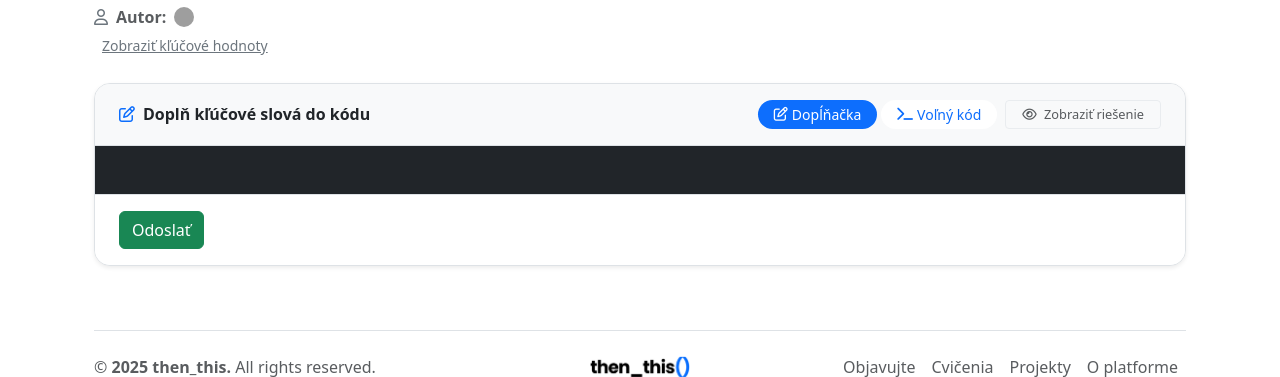
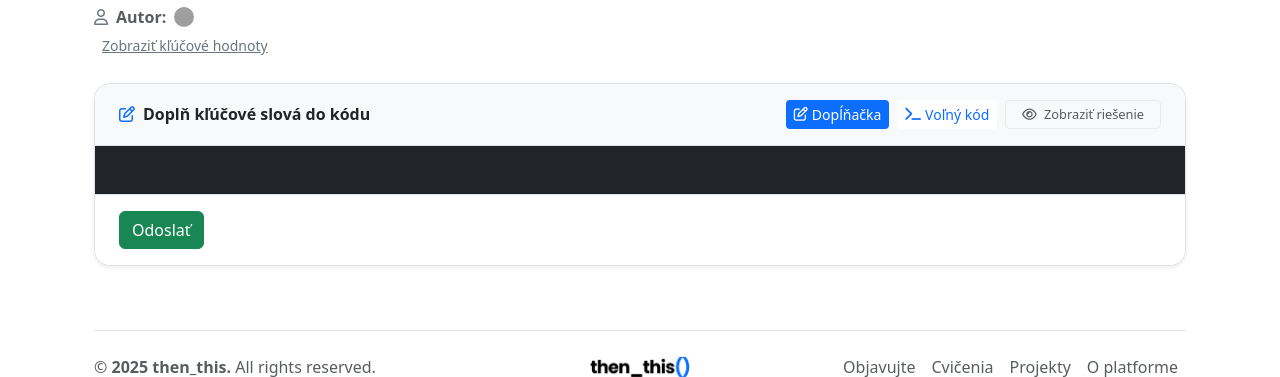
Before and after one commit to andreakollova/platforma-thenthis, a Flask app: template templates/cvicenie.html in a window 1280 px wide. Shown: the part 152-529 px from the top of the page. Run offline with Flask 3, Linux system fonts and the light colour scheme; the template is opened without the code that fills it, so the values that code supplies are empty; grey boxes are pictures that could not be loaded.

Commit message:
Checkpoint 28 - cvicenia updatnute

```diff
--- a/templates/cvicenie.html
+++ b/templates/cvicenie.html
@@ -62,11 +62,15 @@
 
       <!-- Prepínače + tlačidlo -->
       <div class="d-flex align-items-center gap-2 flex-wrap">
-        <div id="modeButtons" class="d-inline-flex gap-1">
-          <button type="button" class="btn btn-sm rounded-pill px-3 py-1 active d-flex align-items-center" data-mode="fill">
+        <div id="modeButtons" class="d-inline-flex gap-2">
+          <button type="button"
+                  class="btn btn-primary btn-sm fw-medium d-flex align-items-center active"
+                  data-mode="fill">
             <i class="fa-regular fa-pen-to-square me-1"></i>Dopĺňačka
           </button>
-          <button type="button" class="btn btn-sm rounded-pill px-3 py-1 d-flex align-items-center" data-mode="free">
+          <button type="button"
+                  class="btn btn-outline-secondary btn-sm fw-medium d-flex align-items-center"
+                  data-mode="free">
             <i class="fa-solid fa-terminal me-1"></i>Voľný kód
           </button>
         </div>
```
